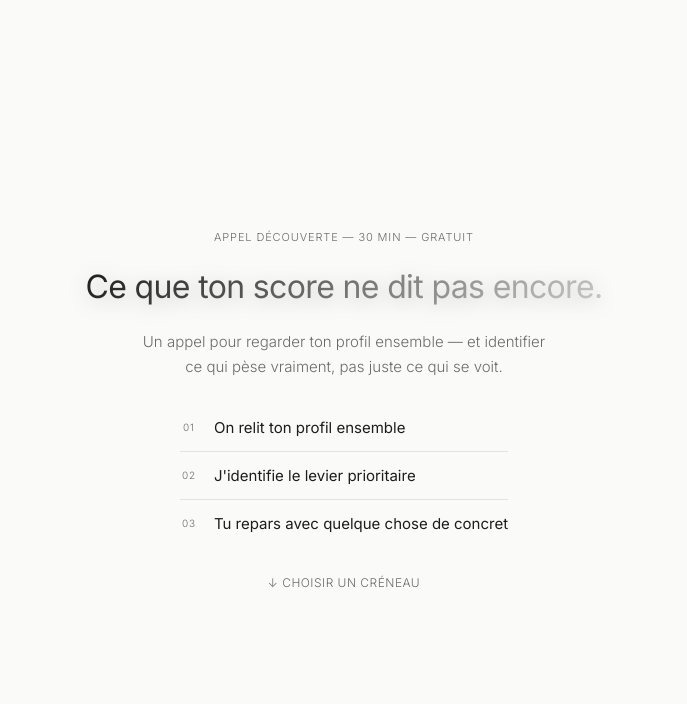
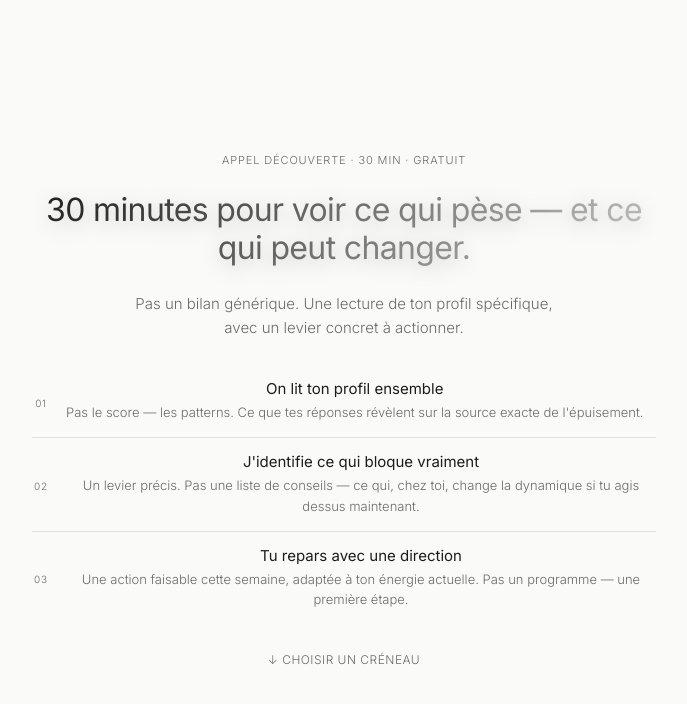
Before and after one commit to enzormdn-tech/burnout-quiz, a plain HTML site: page appel.html in a window 1280 px wide. Shown: the top 704 px of the page, without its empty margins (296-983 px from the left). Drawn offline with Linux system fonts and the light colour scheme; a script that the page names is missing.

Commit message:
Rewrite copy — benefit-first, specific descriptions, converting

```diff
--- a/appel.html
+++ b/appel.html
@@ -94,12 +94,25 @@
       letter-spacing: 0.08em;
       color: var(--sub);
       min-width: 18px;
+      padding-top: 3px;
+    }
+
+    .step-body {
+      display: flex;
+      flex-direction: column;
+      gap: 4px;
     }
 
     .step-title {
       font-size: 15px;
       font-weight: 400;
       color: var(--text);
+    }
+
+    .step-desc {
+      font-size: 13px;
+      line-height: 1.6;
+      color: var(--sub);
     }
 
     /* ── Reassurance ── */
@@ -151,24 +164,33 @@
 <div class="container">
 
   <div class="hero">
-    <span class="page-label">Appel découverte — 30 min — gratuit</span>
+    <span class="page-label">Appel découverte · 30 min · gratuit</span>
 
-    <h1 class="page-title">Ce que ton score ne dit pas encore.</h1>
+    <h1 class="page-title">30 minutes pour voir ce qui pèse — et ce qui peut changer.</h1>
 
-    <p class="page-sub">Un appel pour regarder ton profil ensemble — et identifier ce qui pèse vraiment, pas juste ce qui se voit.</p>
+    <p class="page-sub">Pas un bilan générique. Une lecture de ton profil spécifique, avec un levier concret à actionner.</p>
 
     <div class="steps">
       <div class="step">
         <span class="step-num">01</span>
-        <p class="step-title">On relit ton profil ensemble</p>
+        <div class="step-body">
+          <p class="step-title">On lit ton profil ensemble</p>
+          <p class="step-desc">Pas le score — les patterns. Ce que tes réponses révèlent sur la source exacte de l'épuisement.</p>
+        </div>
       </div>
       <div class="step">
         <span class="step-num">02</span>
-        <p class="step-title">J'identifie le levier prioritaire</p>
+        <div class="step-body">
+          <p class="step-title">J'identifie ce qui bloque vraiment</p>
+          <p class="step-desc">Un levier précis. Pas une liste de conseils — ce qui, chez toi, change la dynamique si tu agis dessus maintenant.</p>
+        </div>
       </div>
       <div class="step">
         <span class="step-num">03</span>
-        <p class="step-title">Tu repars avec quelque chose de concret</p>
+        <div class="step-body">
+          <p class="step-title">Tu repars avec une direction</p>
+          <p class="step-desc">Une action faisable cette semaine, adaptée à ton énergie actuelle. Pas un programme — une première étape.</p>
+        </div>
       </div>
     </div>
 
```
